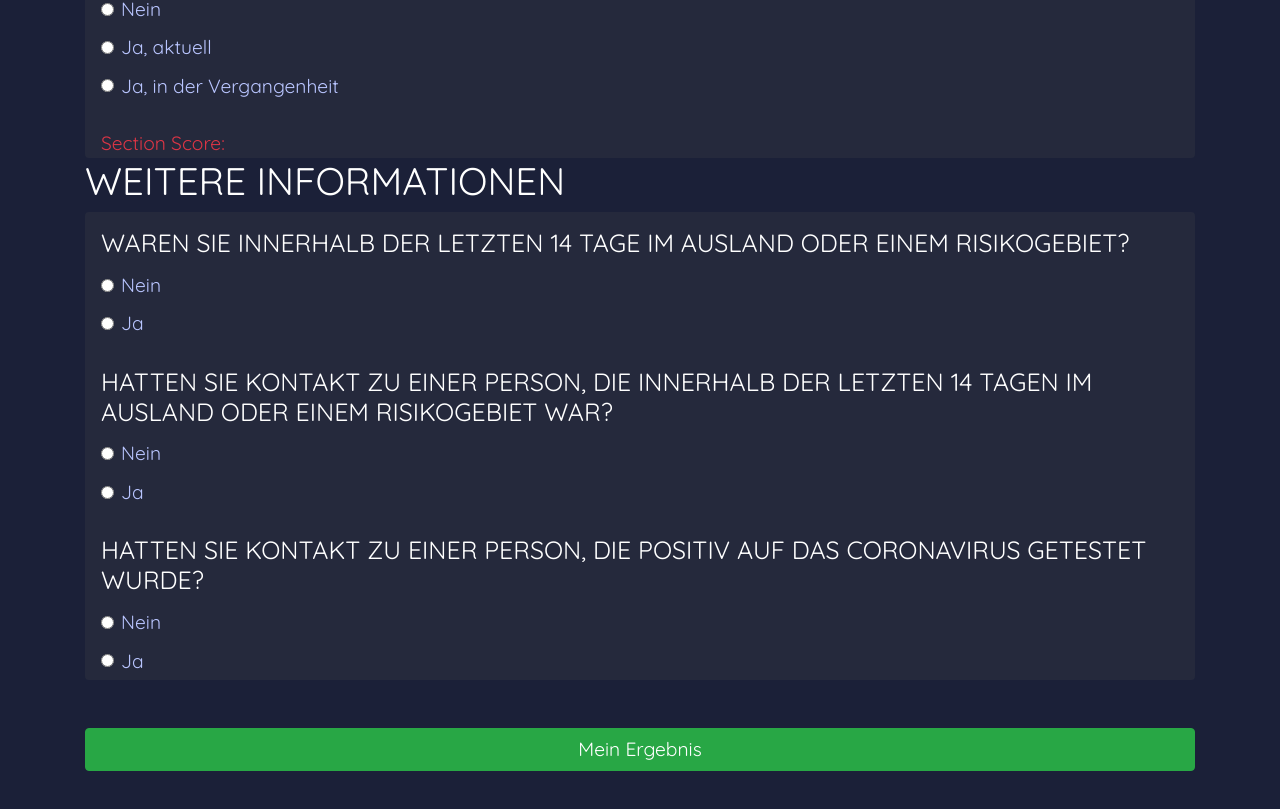
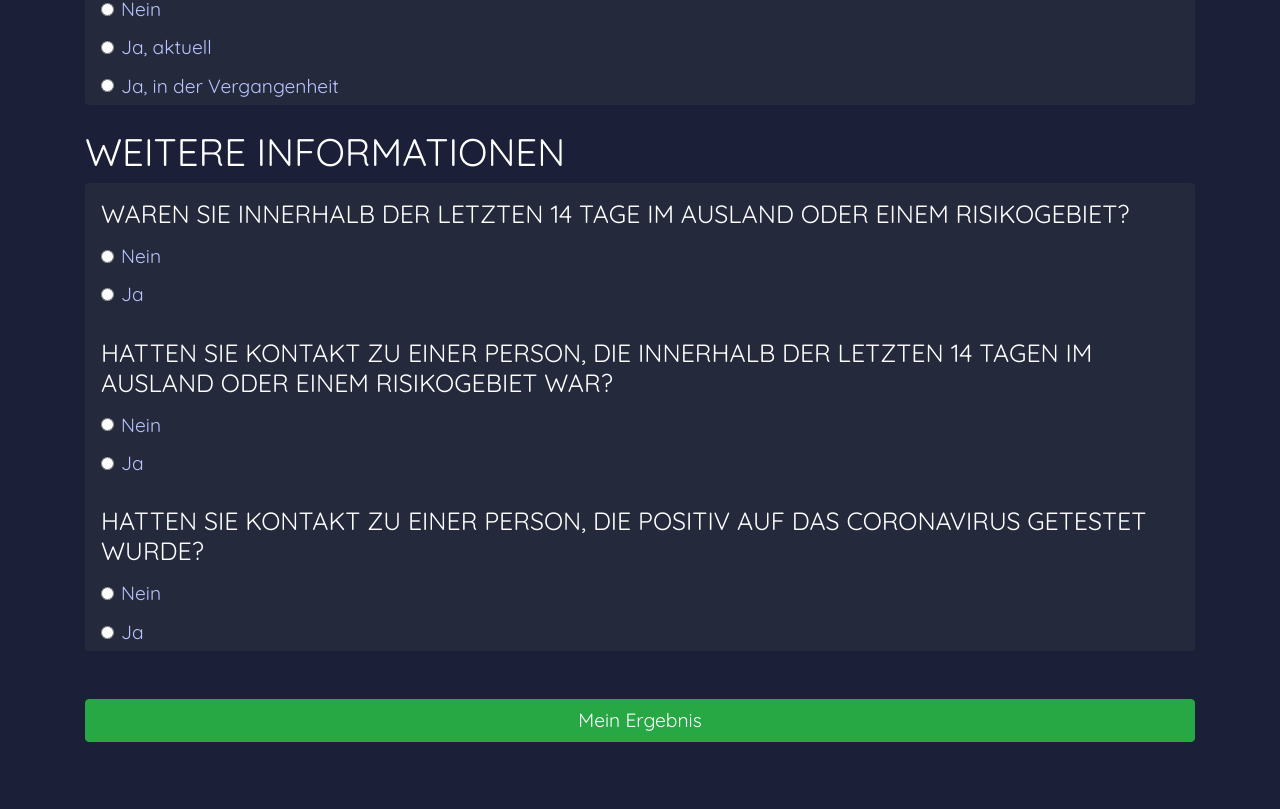
Before and after one commit to InDieTasten/Sars-Cov2-Necessity-Screening, an Angular app in the folder app/: page / in a window 1280 px wide. Shown: the part 2618-3427 px from the top of the page. Built offline with nearby package versions, Linux system fonts and the light colour scheme.

Commit message:
Remove debug info

```diff
--- a/app/src/app/preconditions/preconditions.component.html
+++ b/app/src/app/preconditions/preconditions.component.html
@@ -5,5 +5,4 @@
     <div class="question" *ngFor="let questionKey of getQuestionKeys()">
         <app-question [question]="section[questionKey]" [name]="questionKey" (change)="updateScore()"></app-question>
     </div>
-    <span class="text-danger">Section Score: {{section.score}}</span>
 </div>
```
